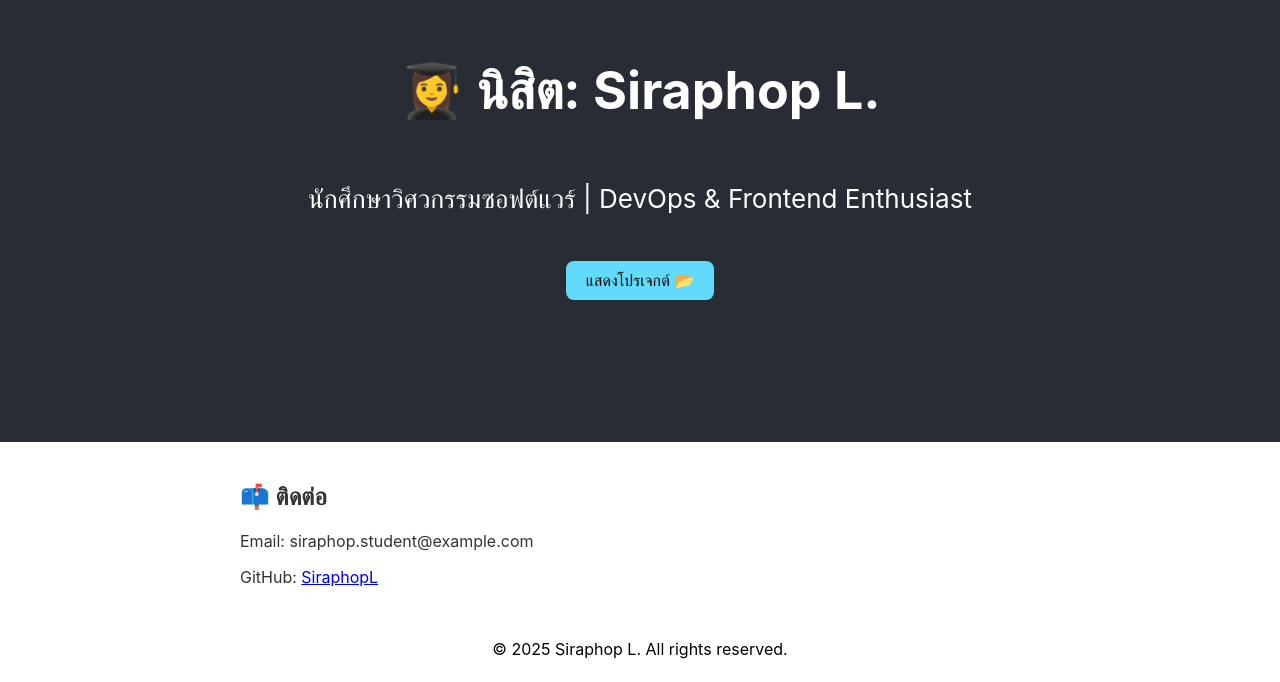
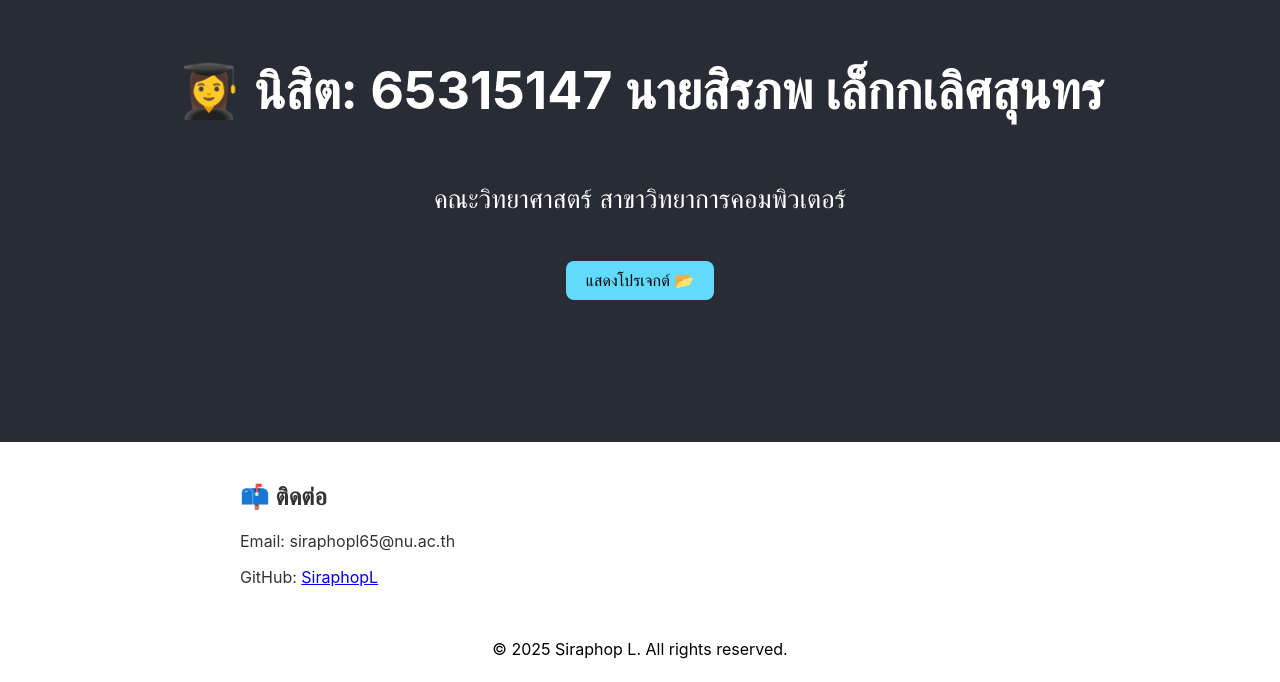
Before and after one commit to SiraphopL/65315147-learn-jenkins-app-main, a React (Create React App) app: page / in a window 1280 px wide. Shown: the part 118-800 px from the top of the page. Built offline with nearby package versions, Linux system fonts and the light colour scheme.

Commit message:
แก้หน้าเว็บ

```diff
--- a/src/App.js
+++ b/src/App.js
@@ -7,8 +7,8 @@ function App() {
   return (
     <div className="App">
       <header className="App-header">
-        <h1>👩‍🎓 นิสิต: Siraphop L.</h1>
-        <p>นักศึกษาวิศวกรรมซอฟต์แวร์ | DevOps & Frontend Enthusiast</p>
+        <h1>👩‍🎓 นิสิต: 65315147 นายสิรภพ เล็กกเลิศสุนทร</h1>
+        <p>คณะวิทยาศาสตร์ สาขาวิทยาการคอมพิวเตอร์</p>
         <button onClick={() => setShowProjects(!showProjects)}>
           {showProjects ? 'ซ่อนโปรเจกต์ 👀' : 'แสดงโปรเจกต์ 📂'}
         </button>
@@ -27,7 +27,7 @@ function App() {
 
       <section className="section">
         <h2>📫 ติดต่อ</h2>
-        <p>Email: siraphop.student@example.com</p>
+        <p>Email: siraphopl65@nu.ac.th</p>
         <p>GitHub: <a href="https://github.com/SiraphopL" target="_blank" rel="noopener noreferrer">SiraphopL</a></p>
       </section>
 
```
Also changed, not shown: 1 other file (tests, documents, lock files or other folders).
